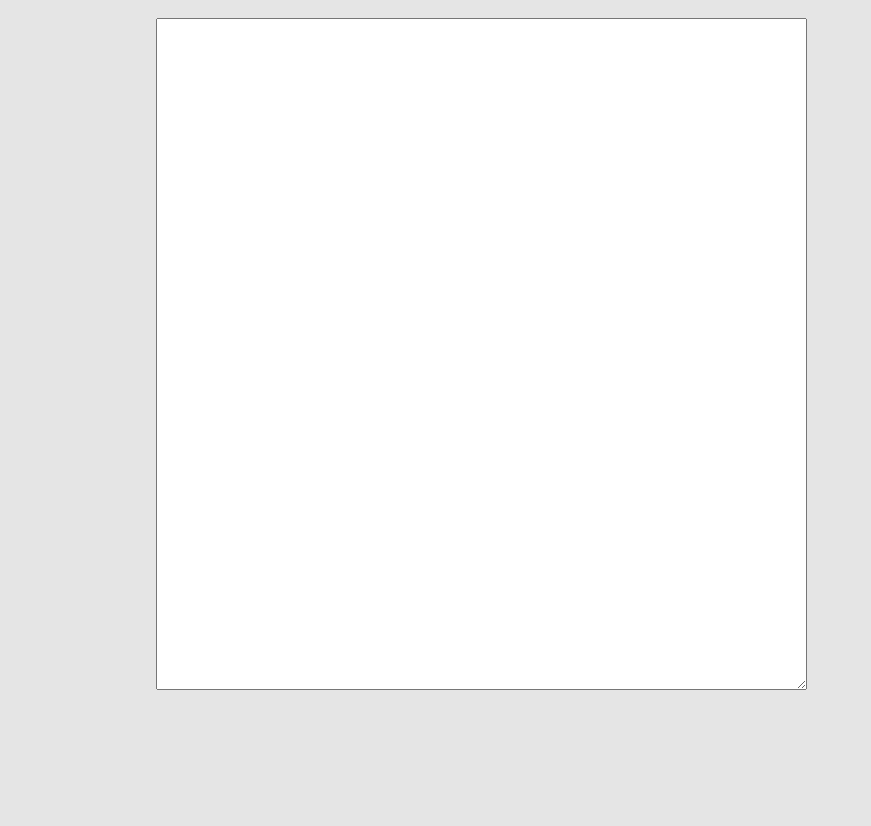
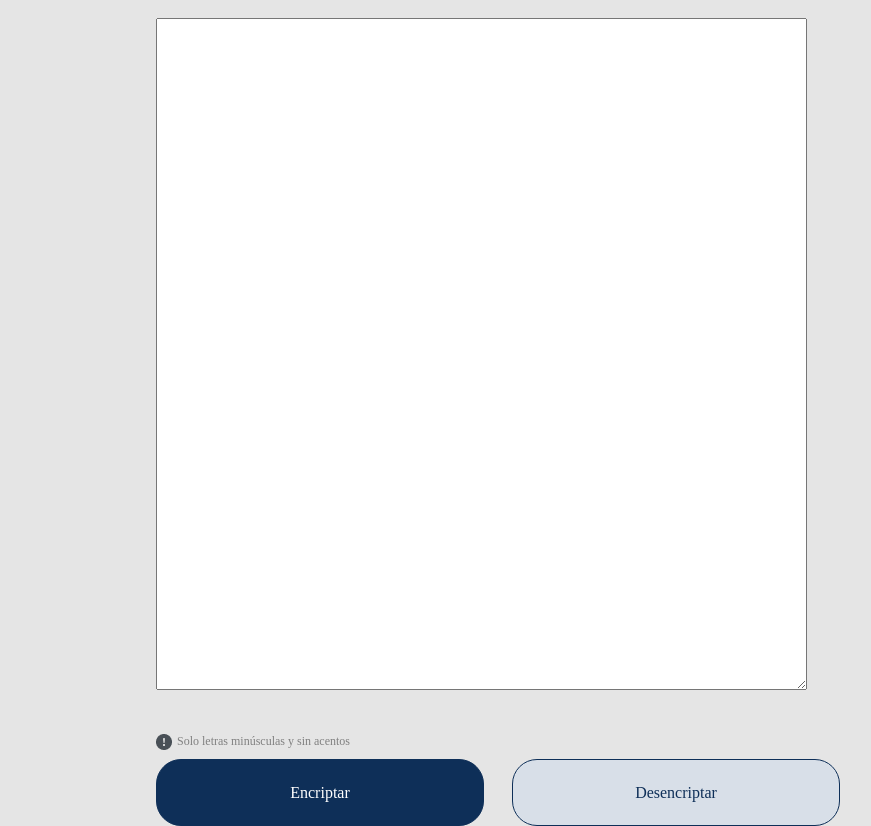
Before and after one commit to fabri4c/challenge-one-oracle-next, a website: page index.html in a window 1280 px wide. Shown: the part 110-936 px from the top of the page, without its empty margins (12-883 px from the left). Before the commit the page ends 840 px from the top, so only its background shows below. Drawn offline with Linux system fonts and the light colour scheme.

Commit message:
🧱 Add buttons section and styles

```diff
--- a/index.html
+++ b/index.html
@@ -23,6 +23,19 @@
         cols="35"
         rows="18">
       </textarea>
+      <div class="buttons-section">
+        <div class="buttons-section__legend">
+          <img
+            class="exclamation-image"
+            src="resources/images/bi_exclamation-circle-fill.png"
+            alt="exclamation mark" />
+          <p class="buttons-section__message">
+            Solo letras minúsculas y sin acentos
+          </p>
+        </div>
+        <button class="button button__encrypt">Encriptar</button>
+        <button class="button button__decrypt">Desencriptar</button>
+      </div>
     </main>
   </body>
 </html>
--- a/resources/css/main.css
+++ b/resources/css/main.css
@@ -19,3 +19,42 @@ html {
   font-size: 32px;
   color: darkblue;
 }
+
+.buttons-section {
+  margin-top: 40px;
+}
+
+.buttons-section__legend {
+  display: flex;
+}
+
+.exclamation-image {
+  width: 16px;
+  height: 16px;
+  margin-right: 5px;
+}
+
+.buttons-section__message {
+  margin-bottom: 10px;
+  font-size: 12px;
+  color: gray;
+}
+
+.button {
+  height: 67px;
+  width: 328px;
+  border-radius: 25px;
+  border: 1px solid #0e2f58;
+}
+
+.button__encrypt {
+  color: #fff;
+  background-color: #0e2f58;
+  margin-right: 24px;
+}
+
+.button__decrypt {
+  color: #0e2f58;
+  background-color: #d8dfe8;
+  margin-right: 24px;
+}
```
Also changed, not shown: resources/images/bi_exclamation-circle-fill.png (added).
